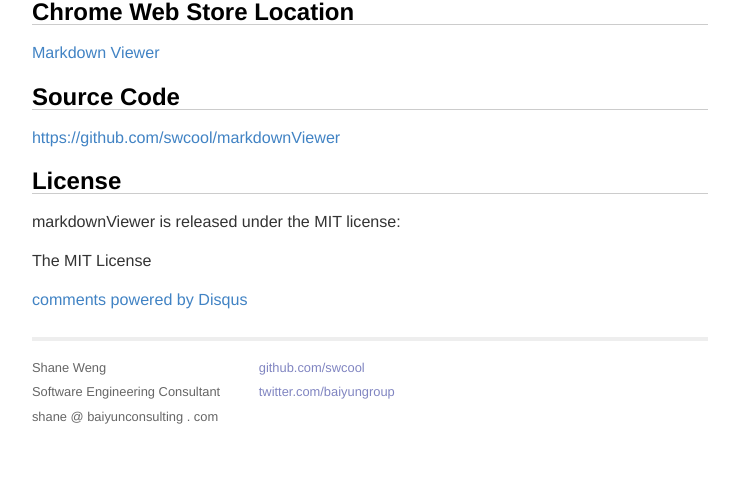
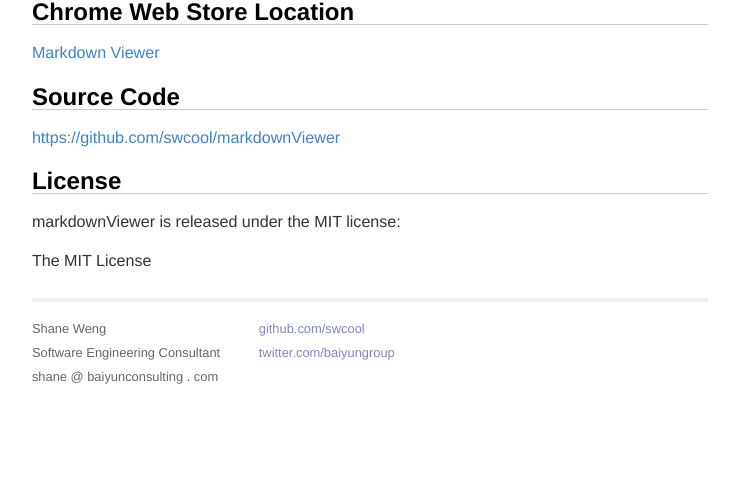
Before and after one commit to swcool/swcool.github.io, a Jekyll site: the page built from _posts/2013-01-31-view-markdown-file-with-chrome.md, in a window 1280 px wide. Shown: the part 912-1408 px from the top of the page, without its empty margins (270-1009 px from the left). Built offline with Jekyll 4.4.1, drawn with Linux system fonts in a browser that asks for light colours; Markdown is read by kramdown in place of the engine named in the settings; comment, search, counter and statistics services are not loaded; after the commit the page ends 1369 px from its top, so only the background shows below that; some of the changed lines change nothing that is shown.

Commit message:
update disqus

```diff
--- a/_layouts/post.html
+++ b/_layouts/post.html
@@ -11,7 +11,7 @@
 <div id="disqus_thread"></div>
 <script type="text/javascript">
   /* * * CONFIGURATION VARIABLES: EDIT BEFORE PASTING INTO YOUR WEBPAGE * * */
-    var disqus_shortname = 'swcool-gh'; // required: replace example with your forum shortname
+  var disqus_shortname = 'swgithub'; // required: replace example with your forum shortname
 
   /* * * DON'T EDIT BELOW THIS LINE * * */
   (function() {
@@ -20,5 +20,3 @@
       (document.getElementsByTagName('head')[0] || document.getElementsByTagName('body')[0]).appendChild(dsq);
   })();
 </script>
-<noscript>Please enable JavaScript to view the <a href="http://disqus.com/?ref_noscript">comments powered by Disqus.</a></noscript>
-<a href="http://disqus.com" class="dsq-brlink">comments powered by <span class="logo-disqus">Disqus</span></a>
```
Lines whose indentation alone changed are shown as unchanged.
